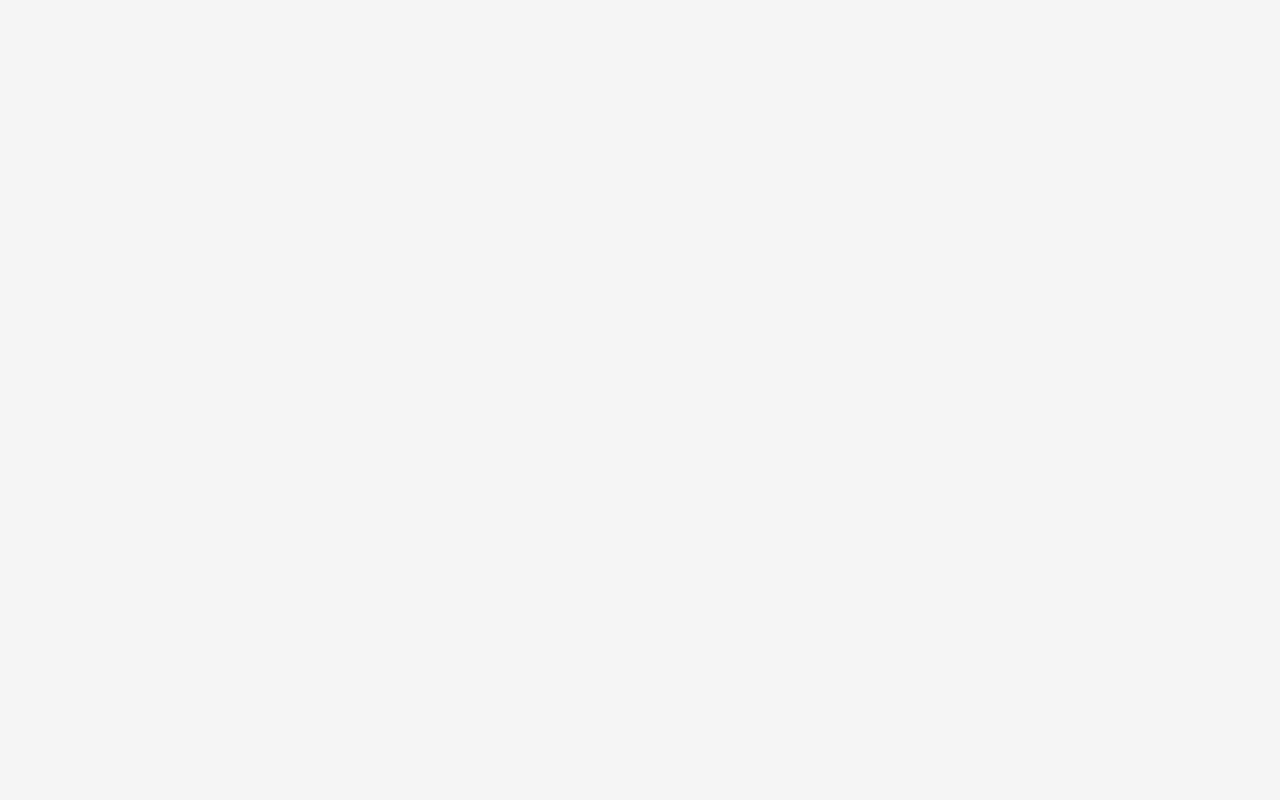
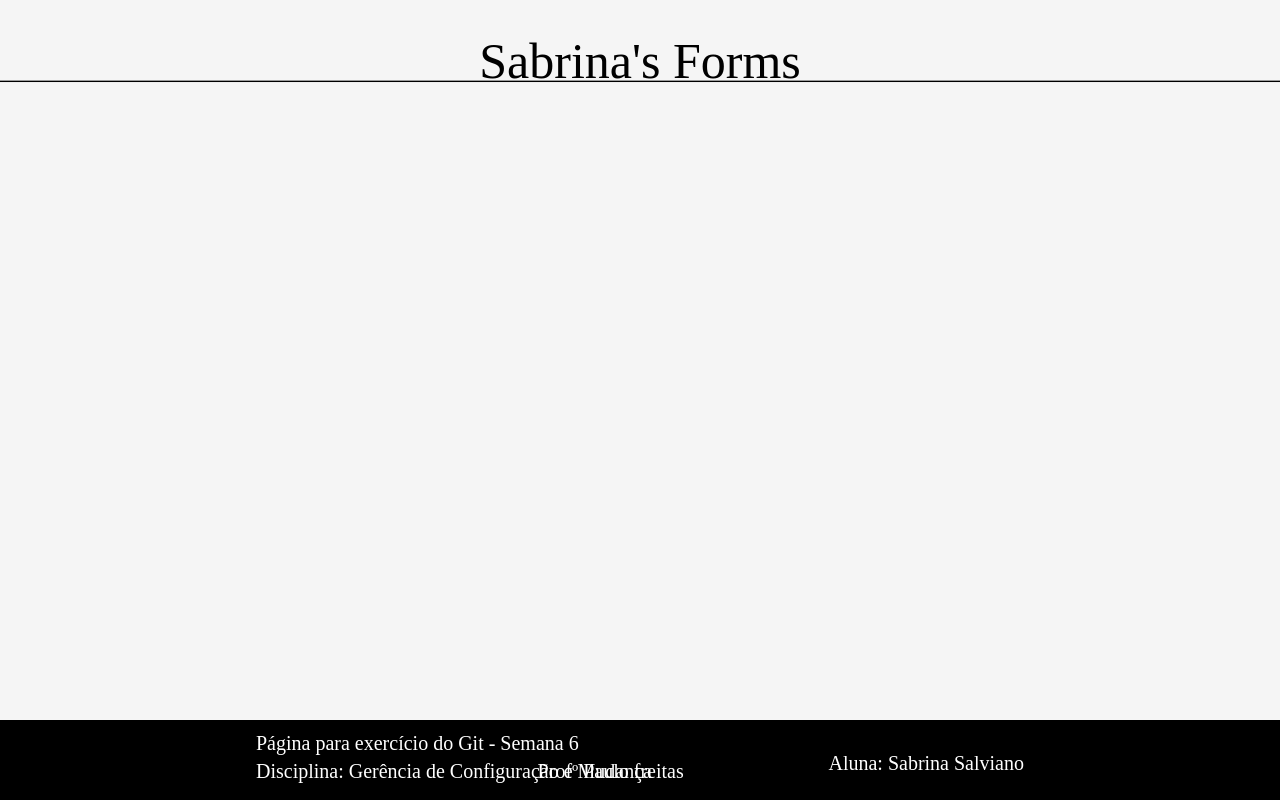
Before and after one commit to SabrinaSalviano/GCM-Atv-2, a plain HTML site: page index.html in a window 1280 px wide. Drawn offline with Linux system fonts and the light colour scheme.

Commit message:
Adicao de de cabecalho e rodape com informacoes.

```diff
--- a/index.html
+++ b/index.html
@@ -13,7 +13,28 @@
 <body>
 
 
+<div class="main">
 
+<hr class="LinhaInicio">
+<label class="tituloInicio"> Sabrina's Forms </label>
+
+
+
+
+
+
+    <div class="footer">
+        <label class="label1"> Página para exercício do Git - Semana 6 </label> <br>
+        <label class="label2"> Disciplina: Gerência de Configuração e Mudança </label> <br>
+        <label class="label3"> Profº Paulo freitas </label>
+        <label class="label4"> Aluna: Sabrina Salviano </label>
+
+
+    </div>
+
+
+
+</div>
 
 
 
--- a/style.css
+++ b/style.css
@@ -28,7 +28,66 @@
             flex-direction: column;
   }
 
-  .main label {
-    font-size: 20px;
+
+  .tituloInicio{
+    position: absolute;
+    top: 4%;
+    color: black;
+    font-size: 50px;
+
 
   }
+
+  .LinhaInicio{
+    position: absolute;
+    top: 10%;
+    background-color: black;
+    width: 100%;
+    height: 1px;
+
+
+  }
+
+  .label1{
+    position: absolute;
+    top: 15%;
+    left: 20%;
+    font-size: 20px;
+    color: white;
+  }
+
+  .label2{
+    position: absolute;
+    top: 50%;
+    left: 20%;
+    font-size: 20px;
+    color: white;
+
+  }
+
+  .label3{
+    position: absolute;
+    top: 50%;
+    left: 42%;
+    font-size: 20px;
+    color: white;
+
+  }
+
+  .label4{
+    position: absolute;
+    top: 40%;
+    right: 20%;
+    font-size: 20px;
+    color: white;
+  }
+
+  .footer{
+    position: absolute;
+    bottom: 0%;
+    left: 0;
+    width: 100%;
+    height: 10%;
+    background-color: black;
+
+  }
```
